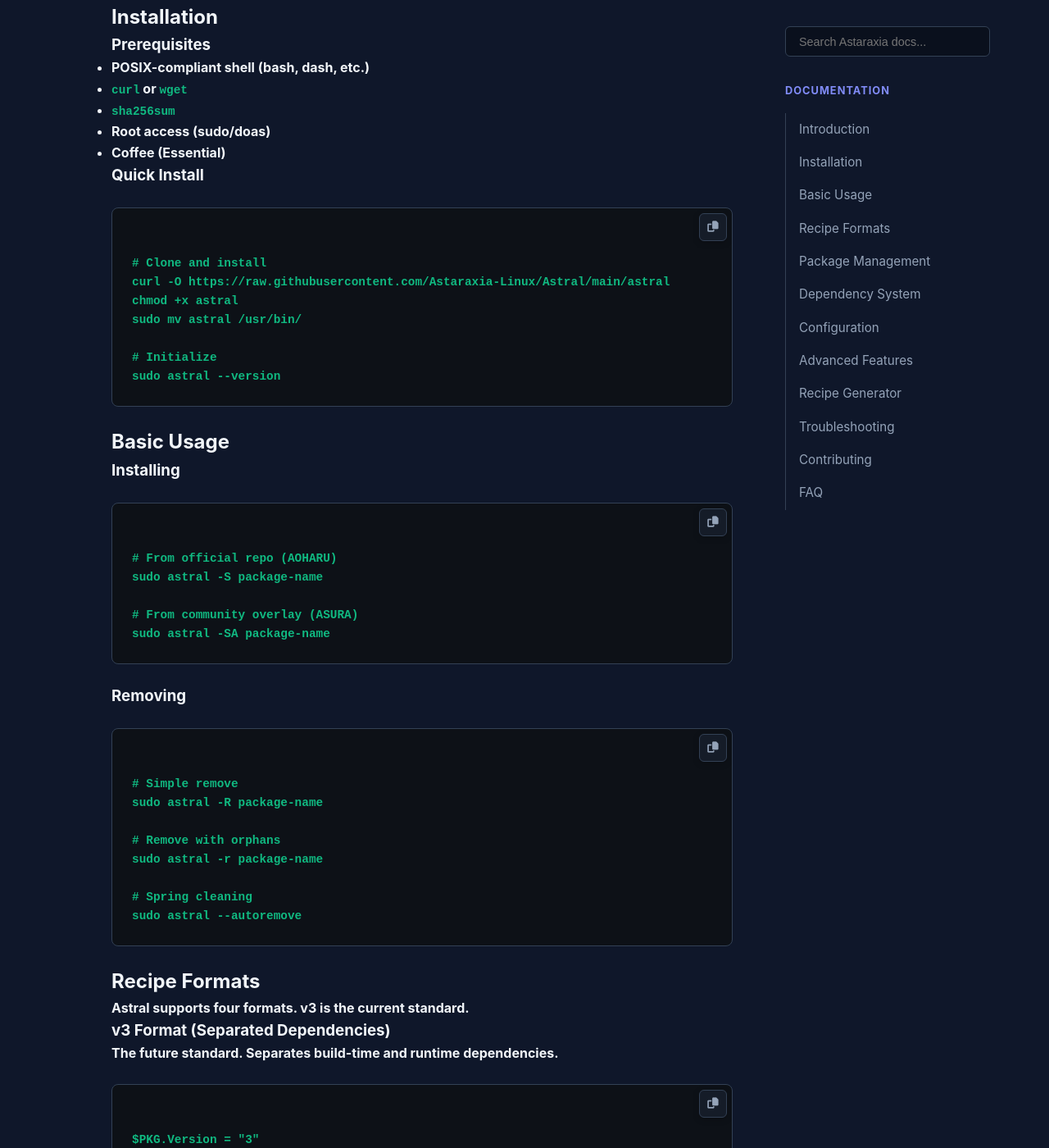
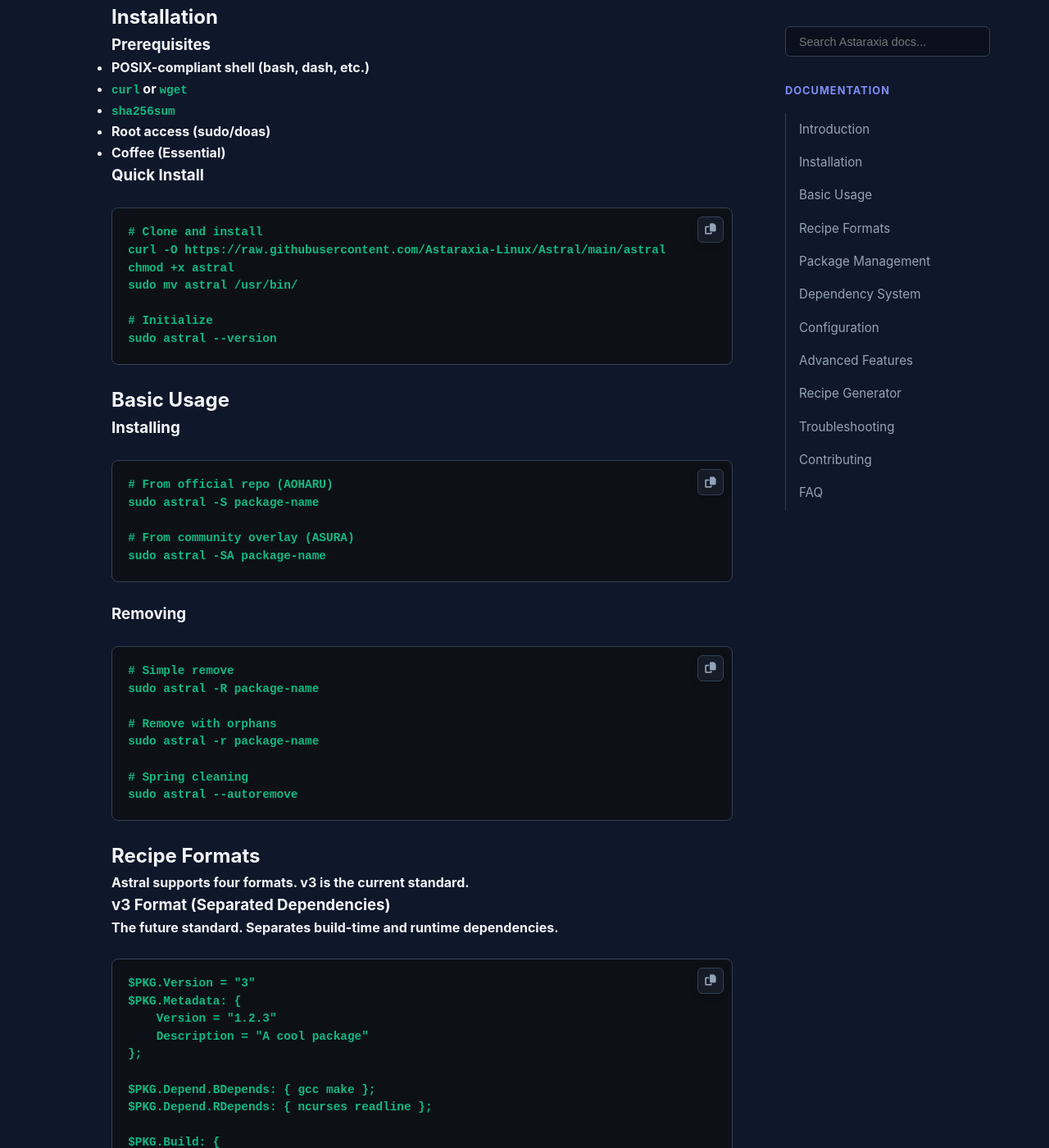
Before and after one commit to Astaraxia-Linux/astaraxia-linux.github.io, a Jekyll site: the page built from docus/astral.html, in a window 1280 px wide and 1400 px high, scrolled down 1412 px. Shown: the whole window at 82% size. Built offline with Jekyll 4.4.1, drawn with Linux system fonts in a browser that asks for light colours.

Commit message:
Update docs.html

```diff
--- a/_layouts/docs.html
+++ b/_layouts/docs.html
@@ -247,10 +247,10 @@
             min-height: 1.2em; /* Prevents layout jump when text appears */
         }
 
-        /* Sticky Copy Button Styling */
+         /* --- Sticky Copy Button Styling (FIXED GAPS) --- */
         pre {
             position: relative;
-            padding-top: 1.5rem;
+            padding: 1.2rem;
             background: #0D1117;
             border: 1px solid var(--border);
             border-radius: 8px;
@@ -260,12 +260,12 @@
 
         .copy-code {
             position: absolute;
-            top: 6px;
-            right: 6px;
+            top: 10px;
+            right: 10px;
             z-index: 50;
 
-            width: 34px;
-            height: 34px;
+            width: 32px;
+            height: 32px;
 
             background: var(--card-bg);
             color: var(--text-dim);
@@ -277,7 +277,7 @@
             align-items: center;
             justify-content: center;
             transition: 0.2s;
-            box-shadow: 0 2px 8px rgba(0,0,0,0.2);
+            box-shadow: 0 2px 8px rgba(0,0,0,0.3);
         }
 
         .copy-code:hover {
@@ -287,9 +287,10 @@
         }
 
         pre code {
-            display: block;
-            padding-top: 2rem; /* The 'gutter' for the button */
-            background: #0D1117;
+            display: inline-block;
+            padding: 0 !important;
+            background: transparent !important;
+            line-height: 1.5;
         }
 
         /* --- MOBILE FIXES --- */
```
